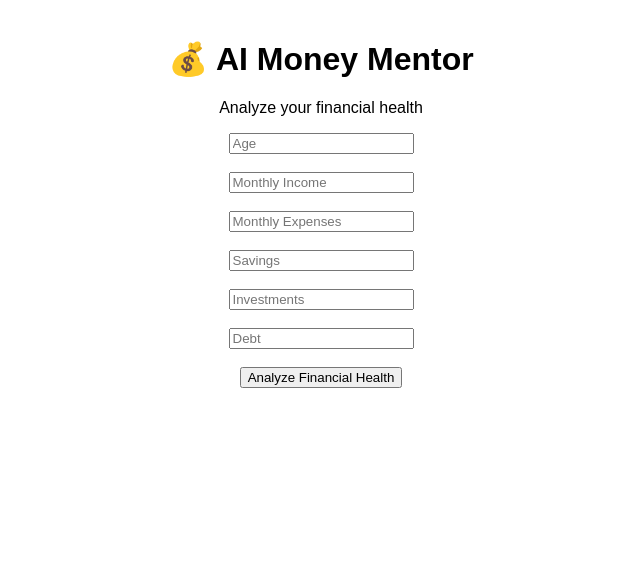
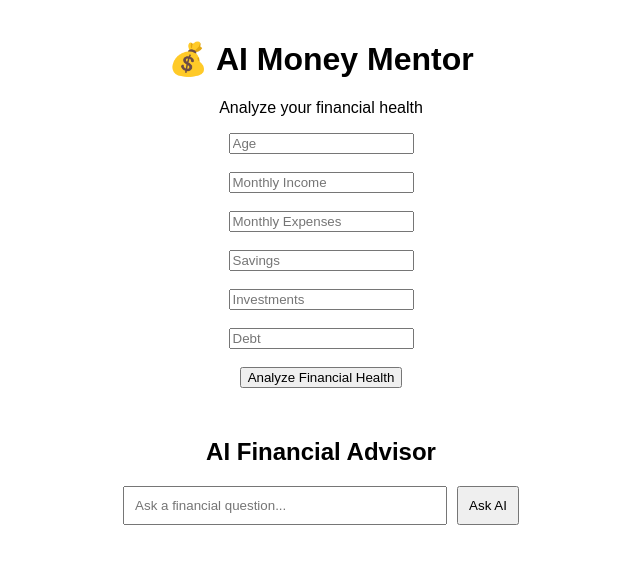
Before and after one commit to mahitha005/AI-Money-Mentor, a React (Create React App) app in the folder frontend/: page / in a window 1280 px wide. Shown: the top 564 px of the page, without its empty margins (319-959 px from the left). Built offline with nearby package versions, Linux system fonts and the light colour scheme.

Commit message:
add rule-based AI financial advisor chat

```diff
--- a/frontend/src/App.js
+++ b/frontend/src/App.js
@@ -4,11 +4,29 @@ import FinancialForm from "./components/FinancialForm";
 function App() {
 
   const [result, setResult] = useState(null);
+  const [question,setQuestion] = useState("");
+  const [answer,setAnswer] = useState("");
+
+  const askAI = async () => {
+    try {
+      const response = await fetch("http://localhost:8080/api/chat",{
+        method:"POST",
+        headers:{
+          "Content-Type":"application/json"
+        },
+        body:JSON.stringify({
+          question:question
+        })
+      });
+      const data = await response.json();
+      setAnswer(data.answer);
+    } catch(error){
+      console.error("Chat error:",error);
+    }
+  };
 
   const handleSubmit = async (formData) => {
-
     try {
-
       const response = await fetch("http://localhost:8080/api/analyze", {
         method: "POST",
         headers: {
@@ -16,11 +34,8 @@ function App() {
         },
         body: JSON.stringify(formData),
       });
-
       const data = await response.json();
-
       setResult(data);
-
     } catch (error) {
       console.error("Error connecting backend:", error);
     }
@@ -35,7 +50,6 @@ function App() {
       <FinancialForm onSubmit={handleSubmit} />
 
       {result && (
-
         <div style={{
           marginTop: "40px",
           display: "flex",
@@ -80,8 +94,40 @@ function App() {
           </div>
 
         </div>
+      )}
 
-      )}
+      <div style={{marginTop:"50px"}}>
+
+        <h2>AI Financial Advisor</h2>
+
+        <input
+          type="text"
+          placeholder="Ask a financial question..."
+          value={question}
+          onChange={(e)=>setQuestion(e.target.value)}
+          style={{padding:"10px",width:"300px"}}
+        />
+
+        <button
+          onClick={askAI}
+          style={{marginLeft:"10px",padding:"10px"}}
+        >
+          Ask AI
+        </button>
+
+        {answer && (
+          <div style={{
+            marginTop:"20px",
+            border:"1px solid #ddd",
+            padding:"15px",
+            borderRadius:"8px"
+          }}>
+            <strong>AI Advice:</strong>
+            <p>{answer}</p>
+          </div>
+        )}
+
+      </div>
 
     </div>
   );
```
Also changed, not shown: 1 other file (tests, documents, lock files or other folders).
